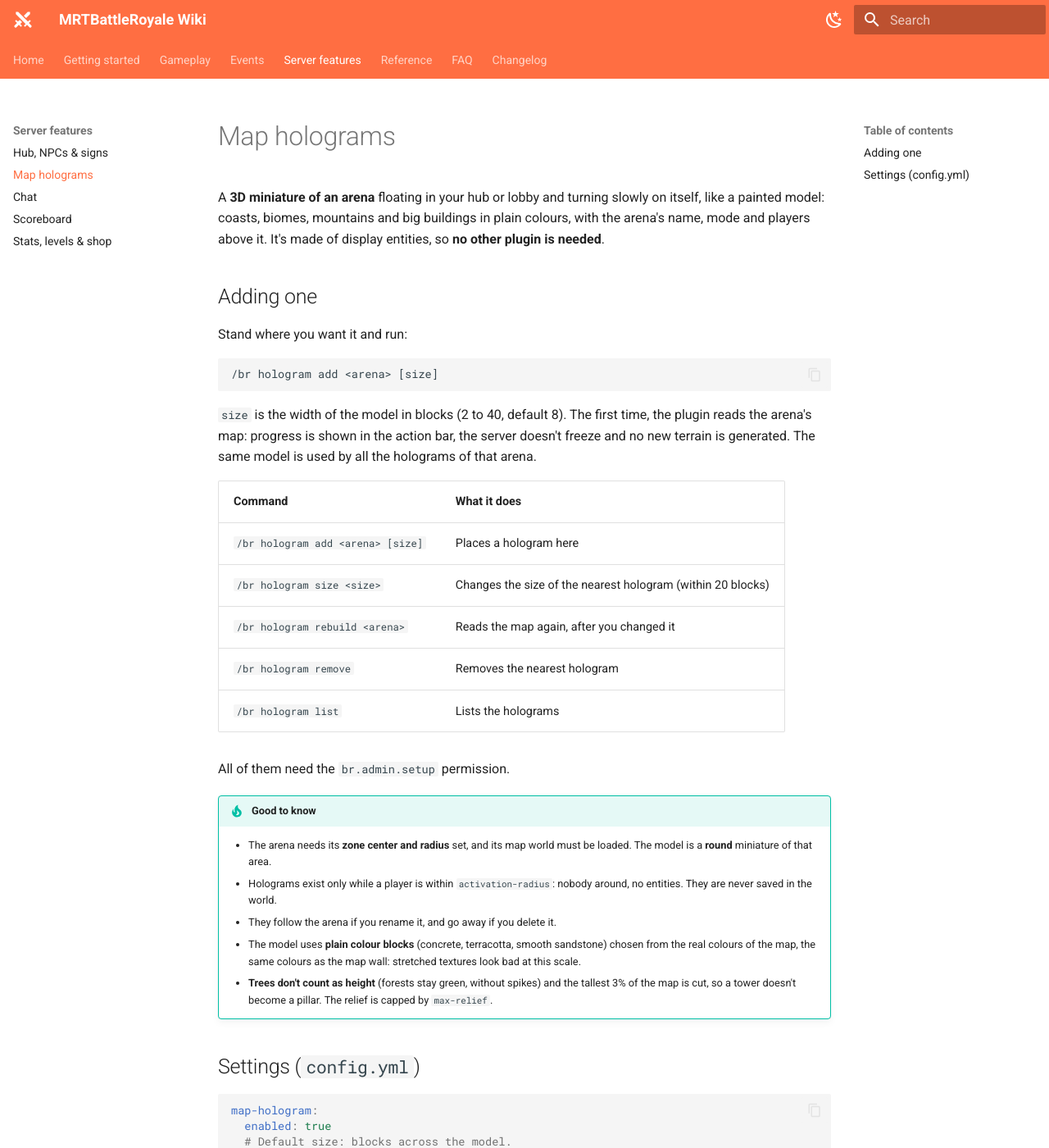
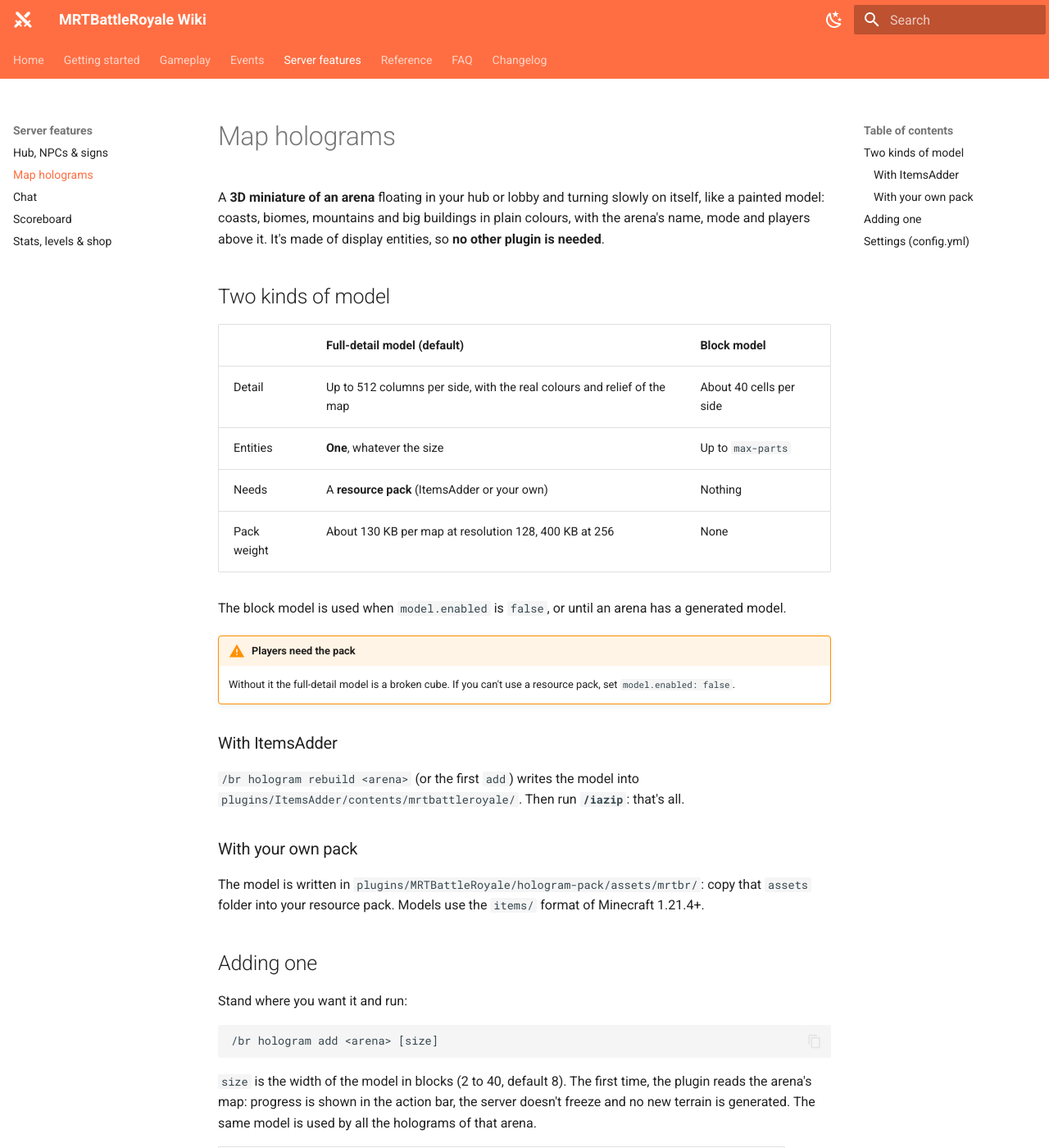
Before and after one commit to Giuseppe-Marco/mrtbattleroyale-wiki, an MkDocs documentation site: the page built from docs/features/holograms.md, in a window 1280 px wide and 1400 px high. Shown: the whole window at 82% size. Built offline with MkDocs 1.6.1 and Material for MkDocs 9.7.7, drawn with Linux system fonts in a browser that asks for light colours; some of the changed text lies outside the part shown.

Commit message:
Map holograms: full-detail 3D model in the resource pack
Co-Authored-By: Claude Opus 5.5 <noreply@anthropic.com>

```diff
--- a/docs/features/holograms.md
+++ b/docs/features/holograms.md
@@ -1,6 +1,28 @@
 # Map holograms
 
 A **3D miniature of an arena** floating in your hub or lobby and turning slowly on itself, like a painted model: coasts, biomes, mountains and big buildings in plain colours, with the arena's name, mode and players above it. It's made of display entities, so **no other plugin is needed**.
+
+## Two kinds of model
+
+| | **Full-detail model** (default) | **Block model** |
+|---|---|---|
+| Detail | Up to 512 columns per side, with the real colours and relief of the map | About 40 cells per side |
+| Entities | **One**, whatever the size | Up to `max-parts` |
+| Needs | A **resource pack** (ItemsAdder or your own) | Nothing |
+| Pack weight | About 130 KB per map at resolution 128, 400 KB at 256 | None |
+
+The block model is used when `model.enabled` is `false`, or until an arena has a generated model.
+
+!!! warning "Players need the pack"
+    Without it the full-detail model is a broken cube. If you can't use a resource pack, set `model.enabled: false`.
+
+### With ItemsAdder
+
+`/br hologram rebuild <arena>` (or the first `add`) writes the model into `plugins/ItemsAdder/contents/mrtbattleroyale/`. Then run **`/iazip`**: that's all.
+
+### With your own pack
+
+The model is written in `plugins/MRTBattleRoyale/hologram-pack/assets/mrtbr/`: copy that `assets` folder into your resource pack. Models use the `items/` format of Minecraft 1.21.4+.
 
 ## Adding one
 
@@ -47,6 +69,14 @@ map-hologram:
   # Most pieces of each model: more = more detail, more work for the clients.
   # Needs a rebuild.
   max-parts: 800
+  # The full-detail model: one 3D model in the resource pack, shown by a single
+  # entity. With enabled false the block model is used.
+  model:
+    enabled: true
+    # Columns per side (32-512). More = more detail, heavier pack.
+    resolution: 256
+    # Height steps. Fewer = lighter, flatter relief.
+    levels: 24
   # Height of the text above the highest point of the model.
   label-height: 1.0
   # It appears when a player is within these blocks.
```
Also changed, not shown: docs/changelog.md (+1 -1 lines).
